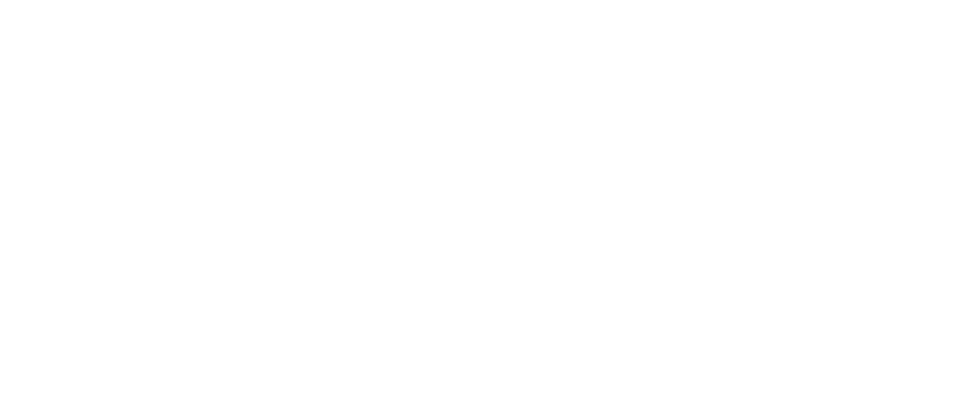
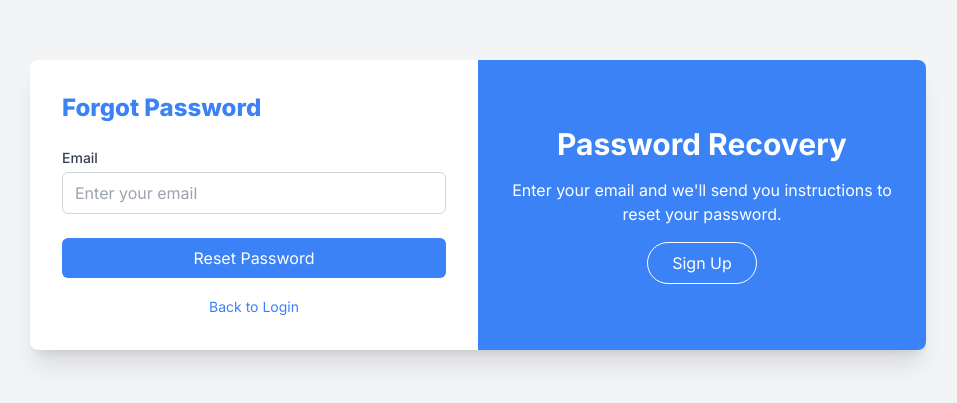
Before and after one commit to Karthikkk-24/zentask, a Next.js app: page /forgot-password in a window 1280 px wide. Shown: the part 195-598 px from the top of the page, without its empty margins (162-1119 px from the left). Built offline with nearby package versions, Linux system fonts and the light colour scheme.

Commit message:
Added Code for ForgotPassword

```diff
--- a/app/forgot-password/page.tsx
+++ b/app/forgot-password/page.tsx
@@ -1,5 +1,74 @@
-import React from 'react';
+'use client';
 
-export default function ForgotPassword() {
-    return <div></div>;
+import Link from 'next/link';
+import React, { useState } from 'react';
+
+export default function ForgotPasswordPage() {
+    const [email, setEmail] = useState('');
+
+    const handleSubmit = (e: React.FormEvent) => {
+        e.preventDefault();
+        console.log('Password reset attempt for:', { email });
+        // Implement password reset logic here
+    };
+
+    return (
+        <div className="min-h-screen flex items-center justify-center bg-gray-100">
+            <div className="bg-white shadow-xl rounded-lg flex max-w-4xl w-full">
+                <div className="w-1/2 p-8">
+                    <h2 className="text-2xl mb-6 text-blue-500 font-extrabold">
+                        Forgot Password
+                    </h2>
+                    <form onSubmit={handleSubmit}>
+                        <div className="mb-6">
+                            <label
+                                htmlFor="email"
+                                className="block text-sm font-medium text-gray-700 mb-1"
+                            >
+                                Email
+                            </label>
+                            <input
+                                type="email"
+                                id="email"
+                                className="w-full px-3 py-2 border border-gray-300 rounded-md focus:outline-none focus:ring-blue-500 focus:border-blue-500"
+                                placeholder="Enter your email"
+                                value={email}
+                                onChange={(e) => setEmail(e.target.value)}
+                                required
+                            />
+                        </div>
+                        <button
+                            type="submit"
+                            className="w-full bg-blue-500 text-white py-2 rounded-md hover:bg-blue-600 transition duration-300"
+                        >
+                            Reset Password
+                        </button>
+                        <div className="mt-4 text-center">
+                            <Link
+                                href="/login"
+                                className="text-sm text-blue-500 hover:underline"
+                            >
+                                Back to Login
+                            </Link>
+                        </div>
+                    </form>
+                </div>
+                <div className="w-1/2 bg-blue-500 text-white p-8 flex flex-col justify-center items-center rounded-r-lg">
+                    <h2 className="text-3xl font-bold mb-4">
+                        Password Recovery
+                    </h2>
+                    <p className="mb-4 text-center">
+                        Enter your email and we'll send you instructions to
+                        reset your password.
+                    </p>
+                    <Link
+                        href="/register"
+                        className="px-6 py-2 border border-white rounded-full hover:bg-white hover:text-blue-500 transition duration-300"
+                    >
+                        Sign Up
+                    </Link>
+                </div>
+            </div>
+        </div>
+    );
 }
```
